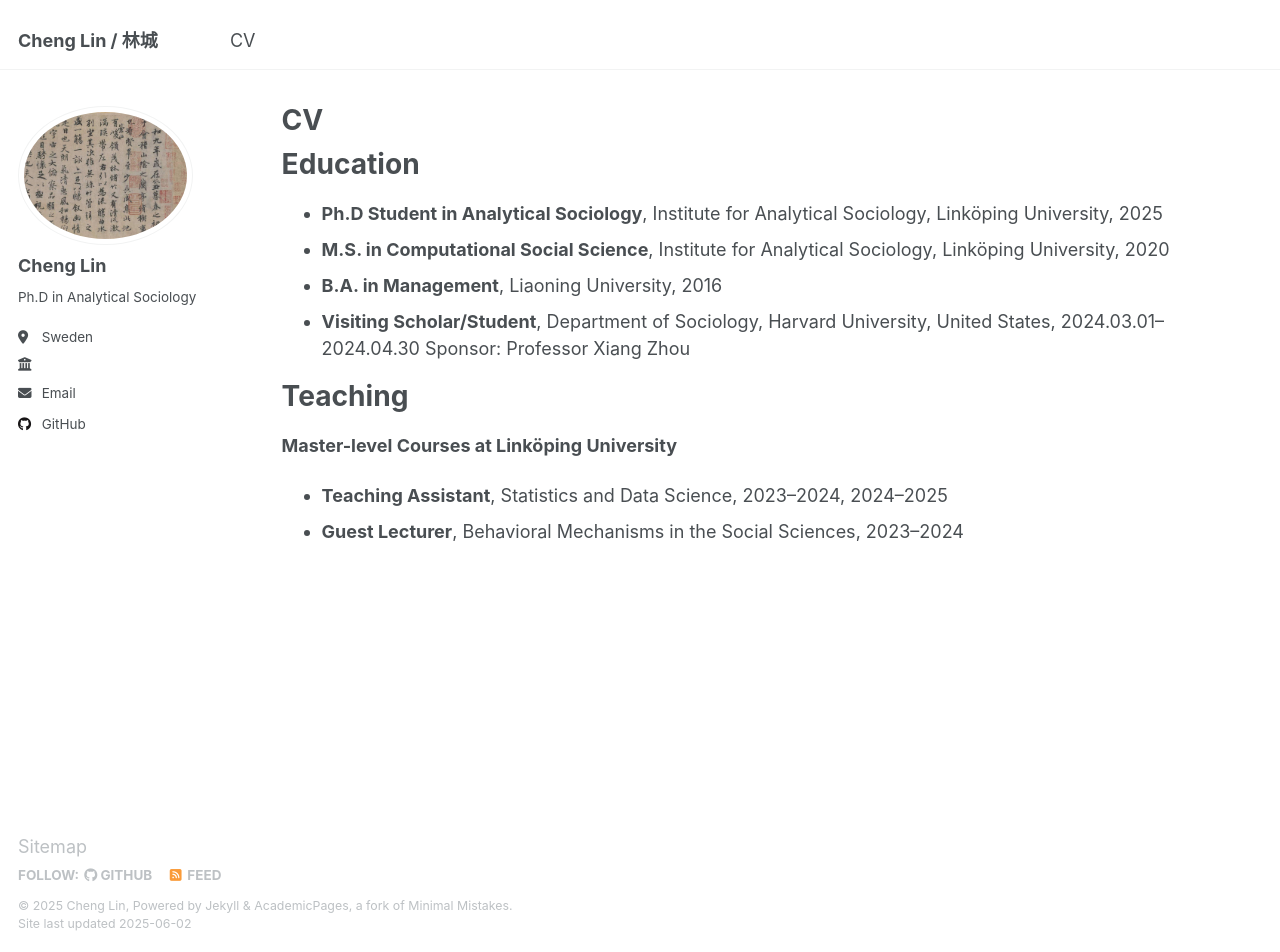
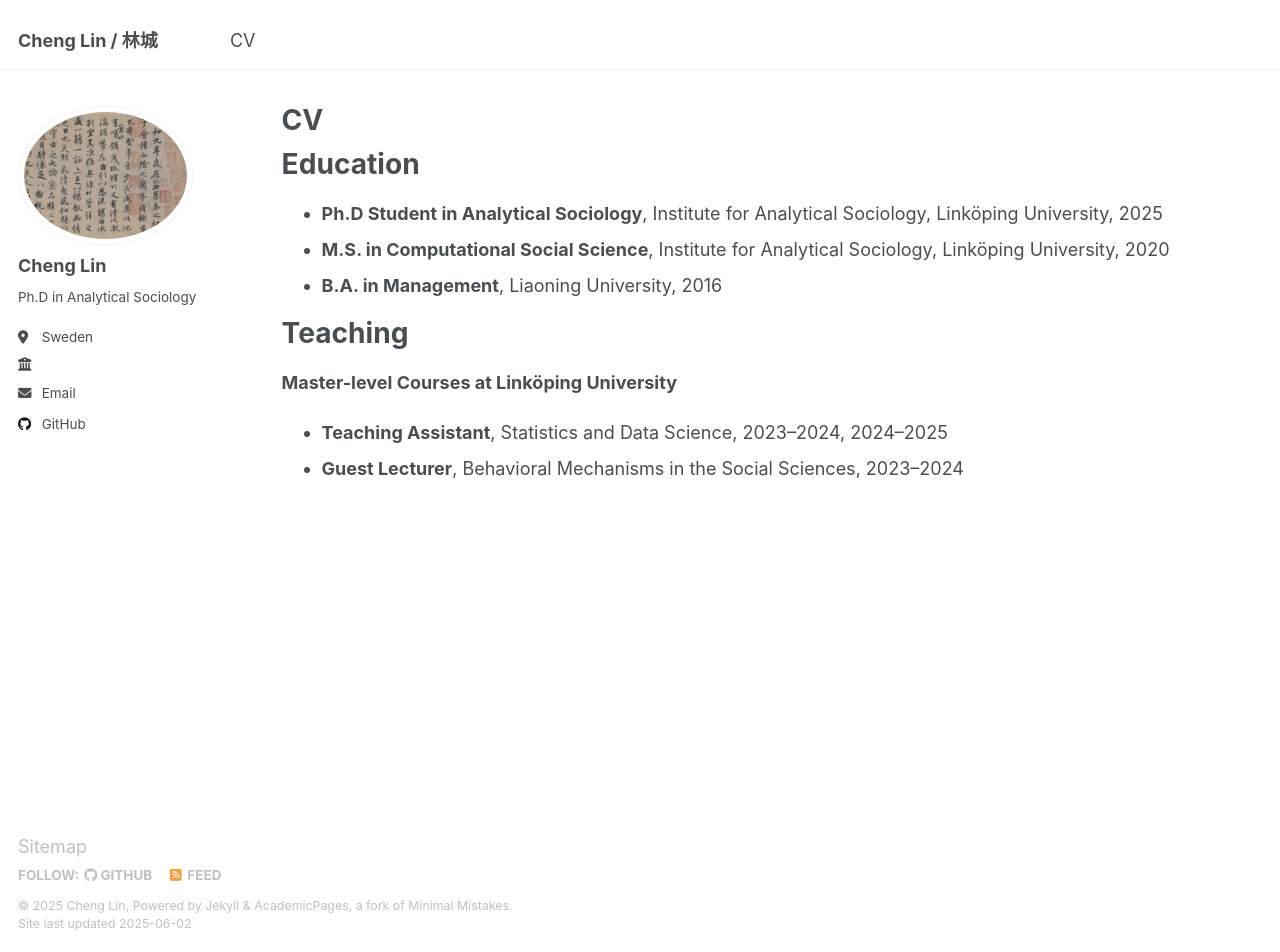
Before and after one commit to cheli79/cheli79.github.io, a Jekyll site: the page built from _pages/cv.md, in a window 1280 px wide and 952 px high. Built offline with Jekyll 4.4.1, drawn with Linux system fonts in a browser that asks for light colours.

Commit message:
Update cv.md

```diff
--- a/_pages/cv.md
+++ b/_pages/cv.md
@@ -14,8 +14,7 @@ Education
 * __Ph.D Student in Analytical Sociology__, Institute for Analytical Sociology, Linköping University, 2025
 * __M.S. in Computational Social Science__, Institute for Analytical Sociology, Linköping University, 2020
 * __B.A. in Management__, Liaoning University, 2016
-* __Visiting Scholar/Student__, Department of Sociology, Harvard University, United States, 2024.03.01–2024.04.30
-  Sponsor: Professor Xiang Zhou
+
 
 
 Teaching
```
